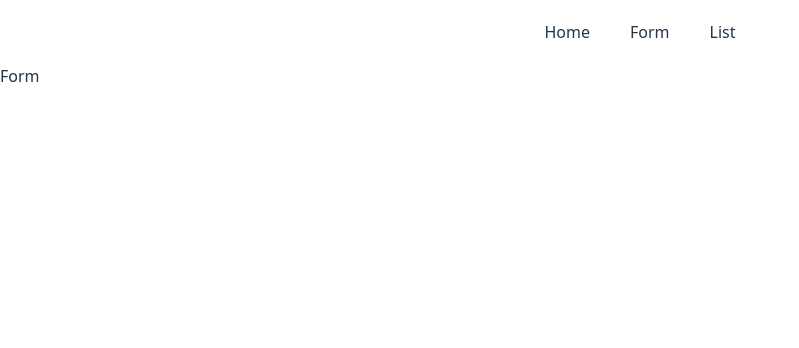
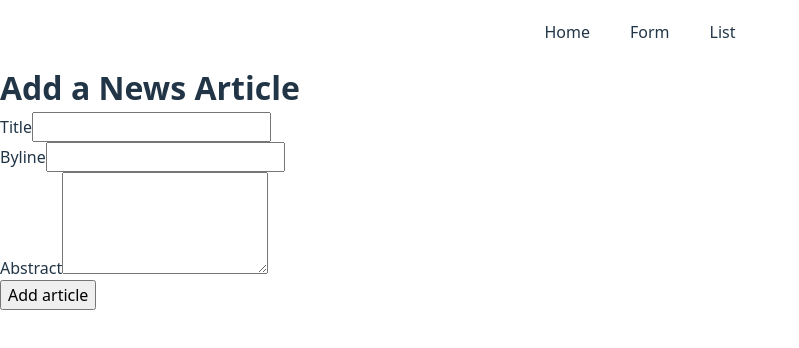
Before and after one commit to egoitzaulestia/nyt-news, a React (Vite) app: page /form in a window 1280 px wide. Shown: the top 348 px of the page, without its empty margins (0-799 px from the left). Built offline with nearby package versions, Linux system fonts and the light colour scheme; no server answers.

Commit message:
NewsForm component import and mountend in From page component

```diff
--- a/src/pages/Form.jsx
+++ b/src/pages/Form.jsx
@@ -1,5 +1,13 @@
+import React from "react";
+import NewsForm from "../components/NewsForm/NewsForm";
+
 const Form = () => {
-  return <div>Form</div>;
+  return (
+    <main className="page page--form">
+      <h1>Add a News Article</h1>
+      <NewsForm />
+    </main>
+  );
 };
 
 export default Form;
```
